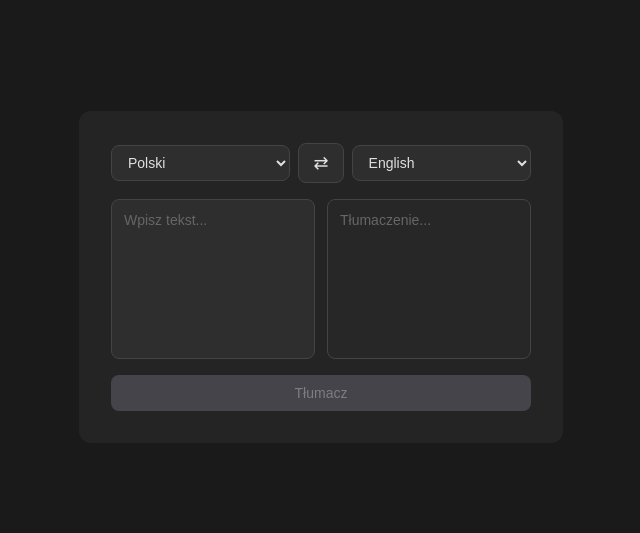
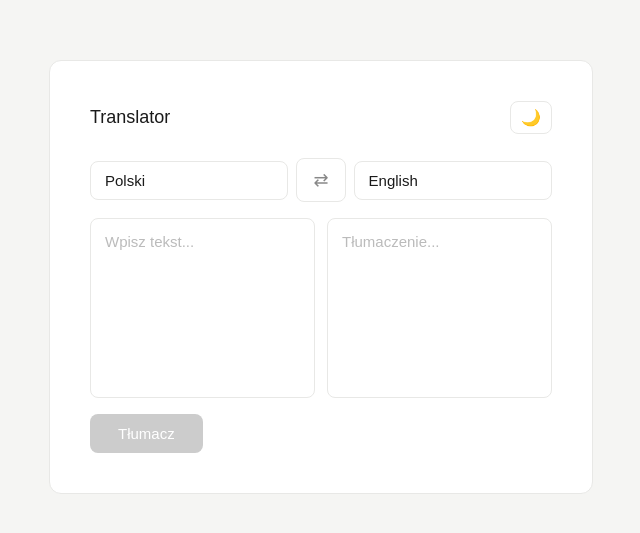
Before and after one commit to michalpawlowski-mp/translator-app, a React (Vite) app: page / in a window 1280 px wide. Shown: the part 123-656 px from the top of the page, without its empty margins (319-959 px from the left). Built offline with nearby package versions, Linux system fonts and the light colour scheme.

Commit message:
feat: add dark/light mode toggle with localStorage

```diff
--- a/src/App.tsx
+++ b/src/App.tsx
@@ -13,8 +13,29 @@ const App = () => {
     setTo(from);
   };
 
+  const toggleTheme = () => {
+    setIsDark((prev) => {
+      const next = !prev;
+      document.body.classList.toggle("dark", next);
+      localStorage.setItem("theme", next ? "dark" : "light");
+      return next;
+    });
+  };
+
+  const [isDark, setIsDark] = useState(() => {
+    const saved = localStorage.getItem("theme");
+    if (saved === "dark") document.body.classList.add("dark");
+    return saved === "dark";
+  });
+
   return (
-    <div className="app">
+    <main className="app">
+      <div className="app-header">
+        <h1 className="app-title">Translator</h1>
+        <button type="button" className="theme-btn" onClick={toggleTheme}>
+          {isDark ? "☀️" : "🌙"}
+        </button>
+      </div>
       <div className="controls">
         <select
           title="first language"
@@ -68,7 +89,7 @@ const App = () => {
       >
         Tłumacz
       </button>
-    </div>
+    </main>
   );
 };
 
--- a/src/index.css
+++ b/src/index.css
@@ -5,23 +5,81 @@
 }
 
 body {
+  --bg: #f5f5f3;
+  --bg-card: #ffffff;
+  --bg-output: #f9f9f7;
+  --border: #e8e8e6;
+  --text: #1a1a1a;
+  --text-secondary: #888888;
+  --text-muted: #bbbbbb;
+  --btn-bg: #1a1a1a;
+  --btn-color: #ffffff;
+  --btn-disabled: #cccccc;
+  --btn-disabled-text: #ffffff;
+  --swap-hover: #f0f0ee;
+}
+
+body.dark {
+  --bg: #1a1a1a;
+  --bg-card: #242424;
+  --bg-output: #1e1e1e;
+  --border: #444444;
+  --text: #e0e0e0;
+  --text-secondary: #aaaaaa;
+  --text-muted: #666666;
+  --btn-bg: #e0e0e0;
+  --btn-color: #1a1a1a;
+  --btn-disabled: #333333;
+  --btn-disabled-text: #666666;
+  --swap-hover: #2e2e2e;
+}
+
+body {
   width: 100vw;
-  height: 100vh;
+  min-height: 100vh;
   font-family: sans-serif;
-  background: #1a1a1a;
+  background: var(--bg);
   display: flex;
   align-items: center;
   justify-content: center;
   padding: 2rem;
-  overflow: hidden;
 }
 
 .app {
-  background: #242424;
+  position: relative;
+  background: var(--bg-card);
   border-radius: 12px;
-  padding: 2rem;
+  border: 1px solid var(--border);
+  padding: 2.5rem;
   width: 100%;
   max-width: 800px;
+}
+
+.app-header {
+  display: flex;
+  align-items: center;
+  justify-content: space-between;
+  margin-bottom: 1.5rem;
+}
+
+.app-title {
+  font-size: 18px;
+  font-weight: 500;
+  color: var(--text);
+}
+
+.theme-btn {
+  padding: 6px 10px;
+  border: 1px solid var(--border);
+  border-radius: 8px;
+  background: transparent;
+  cursor: pointer;
+  font-size: 16px;
+  transition: background 0.15s;
+}
+
+.theme-btn:hover {
+  background: var(--swap-hover);
 }
 
 .controls {
@@ -33,26 +91,35 @@ body {
 
 select {
   flex: 1;
-  padding: 8px 12px;
-  border: 1px solid #444;
+  padding: 10px 14px;
+  border: 1px solid var(--border);
   border-radius: 8px;
-  font-size: 14px;
-  background: #2e2e2e;
-  color: #e0e0e0;
+  font-size: 15px;
+  background: var(--bg-card);
+  color: var(--text);
+  appearance: none;
+  cursor: pointer;
+  transition: border-color 0.15s;
+}
+
+select:focus {
+  outline: none;
+  border-color: var(--text-secondary);
 }
 
 .swap-btn {
-  padding: 8px 14px;
-  border: 1px solid #444;
+  padding: 10px 16px;
+  border: 1px solid var(--border);
   border-radius: 8px;
-  background: #2e2e2e;
-  color: #e0e0e0;
+  background: transparent;
+  color: var(--text-secondary);
   cursor: pointer;
   font-size: 18px;
+  transition: background 0.15s;
 }
 
 .swap-btn:hover {
-  background: #3a3a3a;
+  background: var(--swap-hover);
 }
 
 .textareas {
@@ -63,49 +130,55 @@ select {
 }
 
 textarea {
-  height: 160px;
-  padding: 12px;
-  border: 1px solid #444;
+  height: 180px;
+  padding: 14px;
+  border: 1px solid var(--border);
   border-radius: 8px;
-  font-size: 14px;
+  font-size: 15px;
   resize: none;
   font-family: sans-serif;
-  background: #2e2e2e;
-  color: #e0e0e0;
+  background: var(--bg-card);
+  color: var(--text);
+  transition: border-color 0.15s;
 }
 
-textarea:read-only {
-  background: #272727;
+textarea:focus {
+  outline: none;
+  border-color: var(--text-secondary);
+}
+
+textarea.output {
+  background: var(--bg-output);
+  color: var(--text-secondary);
 }
 
 textarea::placeholder {
-  color: #666;
+  color: var(--text-muted);
 }
 
 .translate-btn {
-  width: 100%;
-  padding: 10px 28px;
-  background: #4f46e5;
-  color: white;
+  padding: 11px 28px;
+  background: var(--btn-bg);
+  color: var(--btn-color);
   border: none;
   border-radius: 8px;
-  font-size: 14px;
+  font-size: 15px;
   cursor: pointer;
+  transition: opacity 0.15s;
 }
 
-.translate-btn:hover {
-  background: #4338ca;
+.translate-btn:hover:not(:disabled) {
+  opacity: 0.85;
 }
 
 .translate-btn:disabled {
-  background: #53525c;
-  color: #a5a5a5;
+  background: var(--btn-disabled);
+  color: var(--btn-disabled-text);
   cursor: not-allowed;
-  opacity: 0.7;
 }
 
 .error {
-  color: #f87171;
   font-size: 13px;
-  margin-top: 8px;
+  color: #cc4444;
+  margin-bottom: 0.75rem;
 }
```
